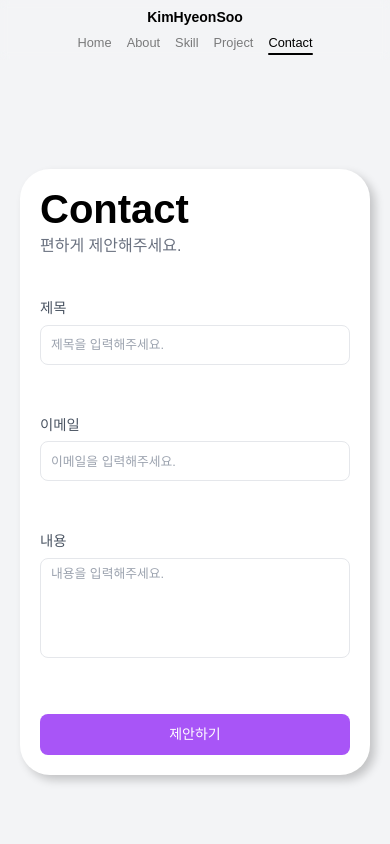
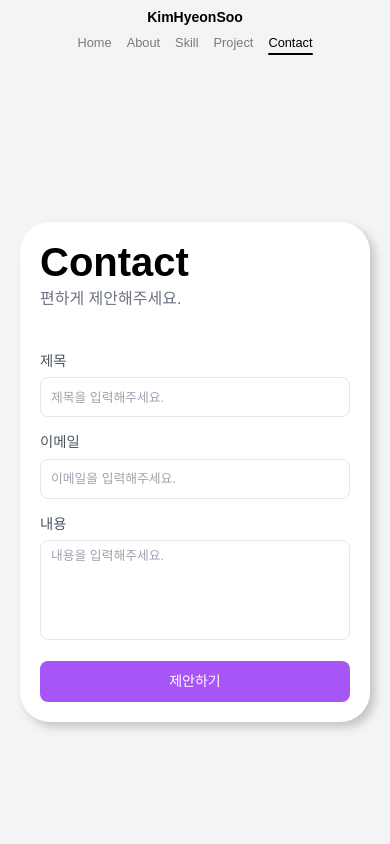
Before and after one commit to gustn1029/my-portfolio, a Next.js app: page /contact in a window 390 px wide. Shown: the top 844 px of the page. Built offline with nearby package versions, Linux system fonts and the light colour scheme; no server answers.

Commit message:
컨택트 반응형 작업

```diff
--- a/src/components/pages/ContactClient.tsx
+++ b/src/components/pages/ContactClient.tsx
@@ -54,9 +54,9 @@ const ContactClient = () => {
         <SectionTItle text="Contact" desc="편하게 제안해주세요." />
         <form
           onSubmit={handleSubmit(onSubmit)}
-          className="flex flex-col gap-y-[50px]"
+          className="flex flex-col gap-y-[50px] tablet:gap-y-[30px] phone:gap-y-[15px]"
         >
-          <article>
+          <article className="phone:text-[0.9rem]">
             <FormInput
               type="text"
               label="제목"
```
